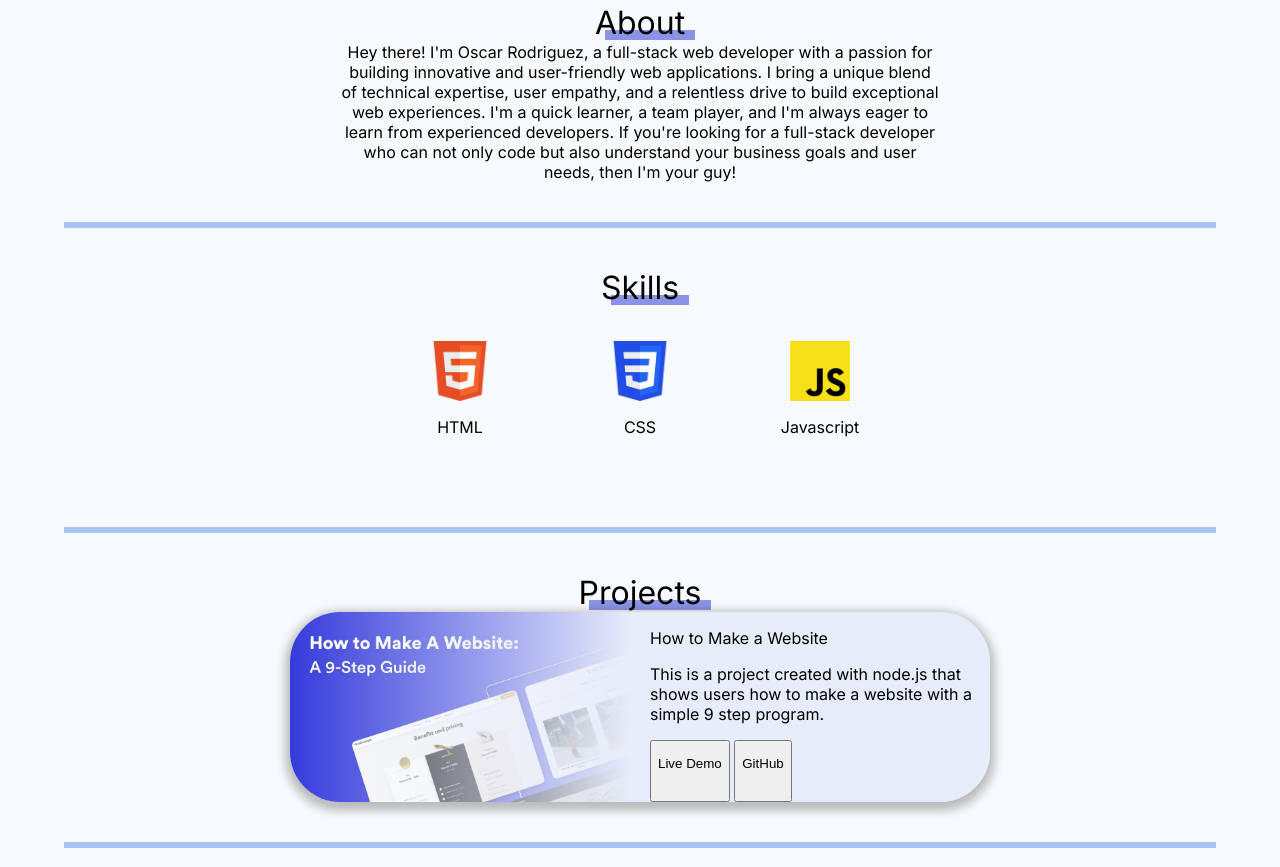
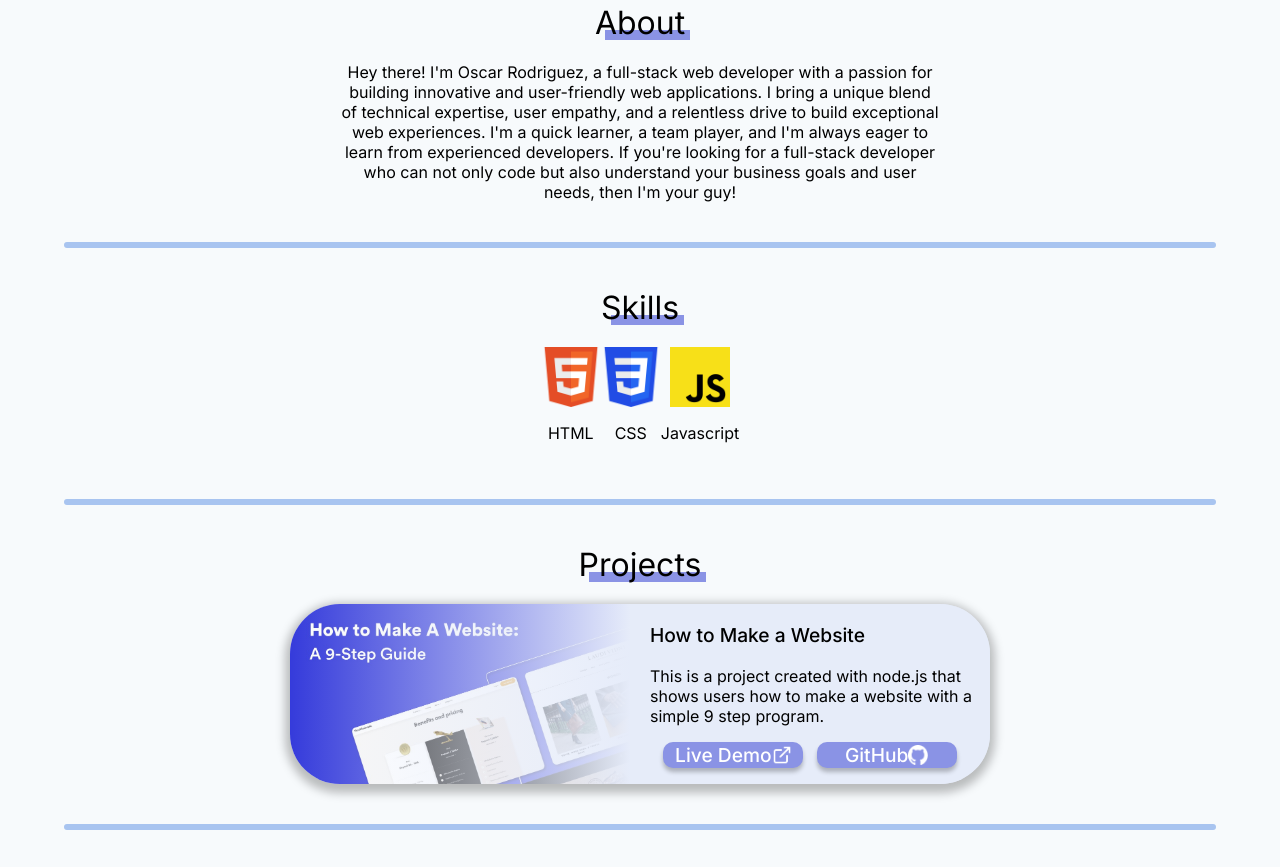
Before and after one commit to rOscar4/Website-Portfolio, a plain HTML site: page index.html in a window 1280 px wide. Shown: the part 492-1359 px from the top of the page. Drawn offline with Linux system fonts and the light colour scheme.

Commit message:
Small Changes to Projects Buttons

```diff
--- a/index.html
+++ b/index.html
@@ -7,9 +7,9 @@
         <link rel="stylesheet" href="styles.css">
         <link rel="preconnect" href="https://fonts.googleapis.com">
         <link rel="preconnect" href="https://fonts.gstatic.com" crossorigin>
-        <link rel="stylesheet" href="https://fonts.googleapis.com/css2?family=Inter">
+        <link href="https://fonts.googleapis.com/css2?family=Inter:wght@100..900&display=swap" rel="stylesheet">
         <script src="script.js" defer></script>
-        <title>Oscar's Website</title>
+        <title>Oscar Rodriguez Website Portfolio</title>
     </head>
     <body>
         <nav class="navigationBar">
@@ -69,14 +69,14 @@
                 <div class="projectInfo">
                     <p class="projectTitle">How to Make a Website</p>
                     <p class="projectDescription">This is a project created with node.js that shows users how to make a website with a simple 9 step program. </p>
-                    <div class="projectButtons">
-                        <button class="liveDemoButton">
-                            <p>Live Demo</p>
-                            <img/>
+                    <div class="projectButtonsDiv">
+                        <button class="projectButton">
+                            <span>Live Demo</span>
+                            <img src="images/icons/External link white.png"/>
                         </button>
-                        <button class="gitHubButton">
-                            <p>GitHub</p>
-                            <img/>
+                        <button class="projectButton">
+                            <span>GitHub</span>
+                            <img src="images/icons/Github Icon.png"/>
                         </button>
                     </div>
                 </div>
--- a/styles.css
+++ b/styles.css
@@ -50,24 +50,24 @@ h1, h2 {
 
 h1 {
     font-size: 4rem;
-    font-weight: 300;
+    font-weight: 400;
     color: hsl(234, 64%, 67%);
     margin: 0 0 20px 0;
 }
 
 h2 {
     font-size: 2rem;
-    font-weight: 200;
+    font-weight: 300;
 }
 
 h3 {
-    font-weight: 100;
+    font-weight: 300;
     margin: 20px 0 0 0;
     text-align: center;
 }
 
 .section {
-    margin: 0px 0;
+    margin: 0;
     display: flex;
     flex-direction: column;
     align-items: center;
@@ -104,12 +104,13 @@ h3 {
     position: relative;
     z-index: -1;
     font-weight: 400;
+    margin: 0 0 20px 0;
 }
 
 .sectionTitle::before {
     position: absolute;
     content: "";
-    width: 100%;
+    width: calc(100% - 5px);
     height: 10px;
     bottom: 0;
     margin: 0px 0px 2px 10px;
@@ -122,6 +123,7 @@ h3 {
     width: 90%;
     background-color: hsl(217, 70%, 80%);
     margin: 40px auto;
+    border-radius: 10px;
 }
 
 .aboutP {
@@ -136,10 +138,7 @@ h3 {
 }
 
 .skillItem {
-    padding: 20px;
-    margin: 20px;
-    width: 100px;
-    height: 100px;
+    max-width: 100px;
     display: flex;
     flex-direction: column;
     justify-content: center;
@@ -189,6 +188,46 @@ h3 {
     padding: 0 0 0 20px;
 }
 
+.projectTitle {
+    font-size: 1.2rem;
+    font-weight: 500;
+}
+
+.projectDescription {
+    font-weight: 400;
+    margin: 0;
+}
+
+.projectButtonsDiv {
+    margin: 1rem 0;
+    display: flex;
+    justify-content: space-evenly;
+    margin: 16px 20px 16px 0;
+}
+
+.projectButton {
+    background-color: hsl(234, 64%, 72%);
+    border-radius: 10px;
+    border-style: none;
+    box-shadow: 0px 4px 4px 0px hsl(0, 0%, 0%, 25%);
+    font-family: "Inter", sans-serif;
+    min-width: 140px;
+    display: flex;
+    align-items: center;
+    justify-content: center;
+    /* min-height: 50px; */
+}
+
+.projectButton span {
+    color: white;
+    font-size: 1.2rem;
+    font-weight: 500;
+}
+
+.projectButton img {
+    width: 20px;
+}
+
 .contactText {
     text-align: center;
 }
@@ -196,12 +235,12 @@ h3 {
 .contactForm {
     width: 100%;
     max-width: 400px;
-    min-height: 350px;
     display: flex;
     flex-direction: column;
     border-radius: 50px;
     padding: 20px;
     background-color: hsl(222, 64%, 92%);
+    box-shadow: 0px 4px 10px 5px hsl(0, 0%, 0%, 25%);
 }
 
 .contactForm label {
@@ -250,6 +289,7 @@ footer {
     display: flex;
     justify-content: center;
     align-items: center;
+    margin: 60px 0 0 0;
 }
 
 @media (max-width: 751px) {
@@ -273,6 +313,10 @@ footer {
     } */
 
     .skillRow {
+        flex-direction: row;
+    }
+
+    .projectButtonsDiv {
         flex-direction: column;
     }
 }
```
Also changed, not shown: images/icons/External Link.png (added), images/icons/External link white.png (added), images/icons/Github Icon.png (added).
